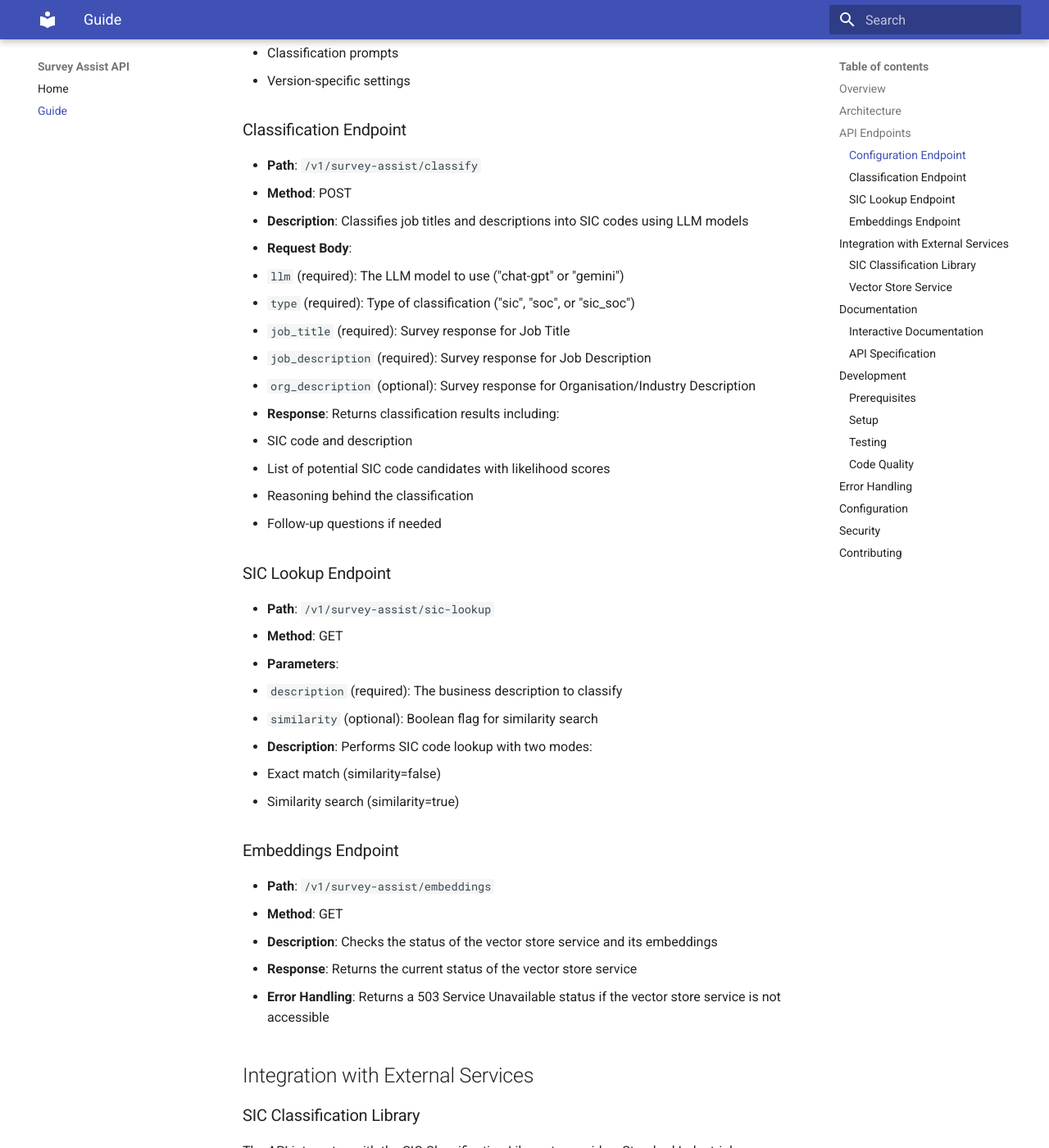
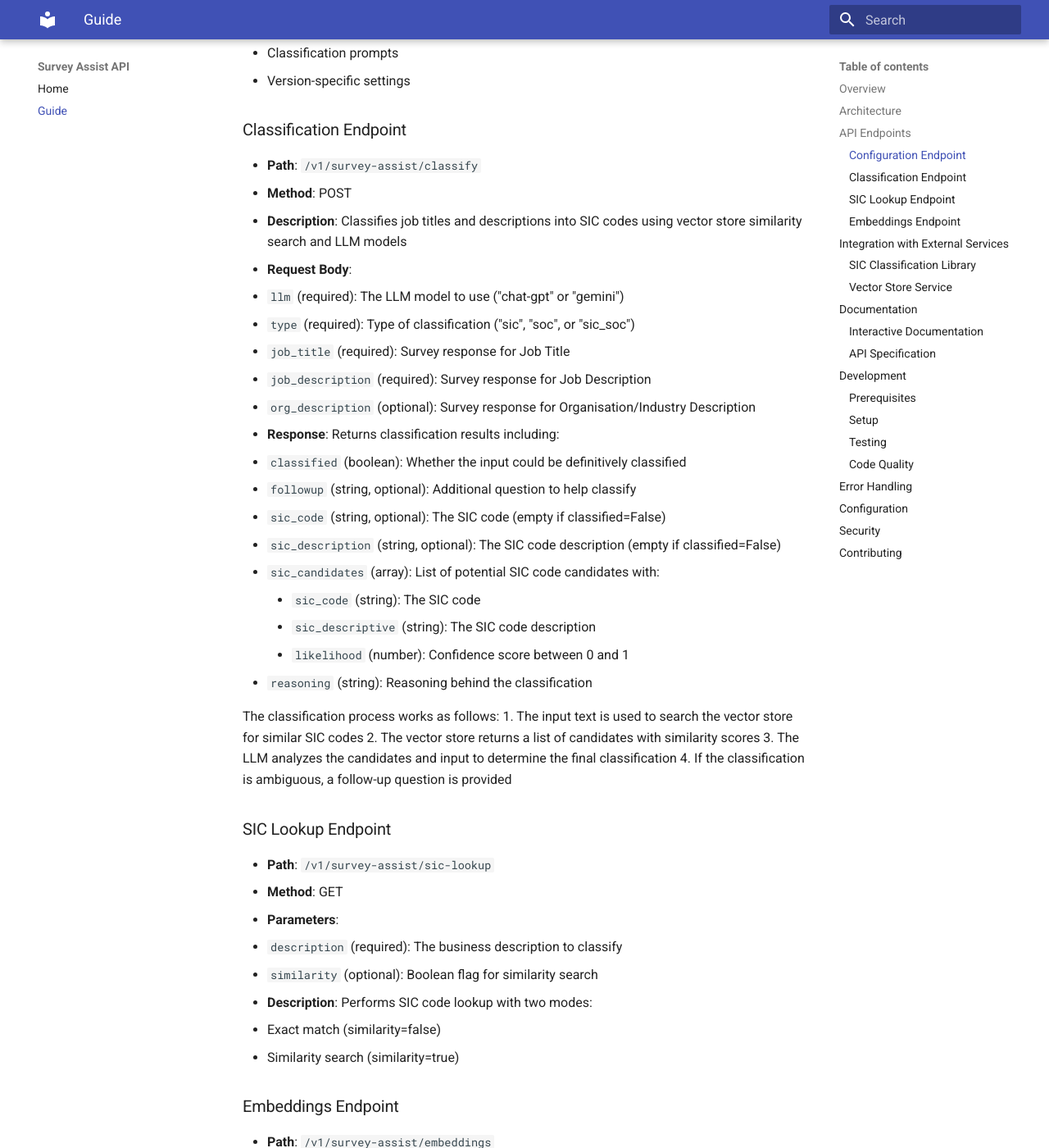
Before and after one commit to ONSdigital/survey-assist-api, an MkDocs documentation site: the page built from docs/guide.md, in a window 1280 px wide and 1400 px high, scrolled down 728 px. Shown: the whole window at 82% size. Built offline with MkDocs 1.6.1 and Material for MkDocs 9.7.7, drawn with Linux system fonts in a browser that asks for light colours.

Commit message:
update guide

```diff
--- a/docs/guide.md
+++ b/docs/guide.md
@@ -26,7 +26,7 @@ The API is built using:
 ### Classification Endpoint
 - **Path**: `/v1/survey-assist/classify`
 - **Method**: POST
-- **Description**: Classifies job titles and descriptions into SIC codes using LLM models
+- **Description**: Classifies job titles and descriptions into SIC codes using vector store similarity search and LLM models
 - **Request Body**:
   - `llm` (required): The LLM model to use ("chat-gpt" or "gemini")
   - `type` (required): Type of classification ("sic", "soc", or "sic_soc")
@@ -34,10 +34,21 @@ The API is built using:
   - `job_description` (required): Survey response for Job Description
   - `org_description` (optional): Survey response for Organisation/Industry Description
 - **Response**: Returns classification results including:
-  - SIC code and description
-  - List of potential SIC code candidates with likelihood scores
-  - Reasoning behind the classification
-  - Follow-up questions if needed
+  - `classified` (boolean): Whether the input could be definitively classified
+  - `followup` (string, optional): Additional question to help classify
+  - `sic_code` (string, optional): The SIC code (empty if classified=False)
+  - `sic_description` (string, optional): The SIC code description (empty if classified=False)
+  - `sic_candidates` (array): List of potential SIC code candidates with:
+    - `sic_code` (string): The SIC code
+    - `sic_descriptive` (string): The SIC code description
+    - `likelihood` (number): Confidence score between 0 and 1
+  - `reasoning` (string): Reasoning behind the classification
+
+The classification process works as follows:
+1. The input text is used to search the vector store for similar SIC codes
+2. The vector store returns a list of candidates with similarity scores
+3. The LLM analyzes the candidates and input to determine the final classification
+4. If the classification is ambiguous, a follow-up question is provided
 
 ### SIC Lookup Endpoint
 - **Path**: `/v1/survey-assist/sic-lookup`
```
